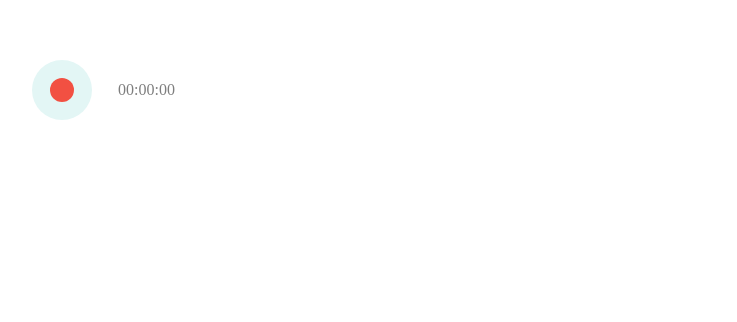
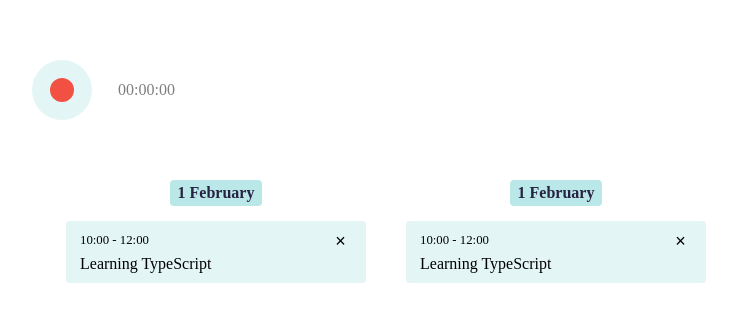
Before and after one commit to marcioc0sta/tasksts, a React (Create React App) app: page / in a window 1280 px wide. Shown: the top 322 px of the page, without its empty margins (531-1268 px from the left). Built offline with nearby package versions, Linux system fonts and the light colour scheme.

Commit message:
feat: raw calendar component

```diff
--- a/src/App.tsx
+++ b/src/App.tsx
@@ -1,11 +1,13 @@
 import React, { ReactElement } from 'react'
 
+import Calendar from 'components/Calendar'
 import Recorder from 'components/Recorder'
 
 function App(): ReactElement {
   return (
     <div className='App'>
       <Recorder />
+      <Calendar />
     </div>
   )
 }
--- /dev/null
+++ b/src/components/Calendar/calendar.css
@@ -0,0 +1,62 @@
+.calendar {
+    display: flex;
+    flex-direction: row-reverse;
+    margin: 0 15px;
+    padding: 20px 0;
+    overflow-x: auto;
+}
+
+.calendar-day {
+    flex: 0 0 300px;
+    padding: 0 20px;
+}
+
+.calendar-day-label {
+    font-size: 16px;
+    margin: 0 0 15px;
+    text-align: center;
+}
+
+.calendar-day-label span {
+    background: #bae8e8;
+    border-radius: 4px;
+    color: #272343;
+    display: inline-block;
+    font-weight: bold;
+    padding: 4px 8px;
+}
+
+.calendar-event {
+    align-items: flex-start;
+    background: #e3f6f5;
+    border-radius: 4px;
+    display: flex;
+    justify-content: space-between;
+    flex-wrap: wrap;
+    margin: 0 0 10px;
+    padding: 8px 14px;
+}
+
+.calendar-event-info {
+    flex-grow: 1;
+    flex-basis: 82%;
+    line-height: 23px;
+}
+
+.calendar-event-time {
+    font-size: 0.8em;
+}
+
+.calendar-event-delete-button {
+    appearance: none;
+    background: none;
+    border: 0;
+    cursor: pointer;
+    flex-shrink: 0;
+    height: 23px;
+    font-size: 18px;
+    line-height: 20px;
+    margin: 0 0 0 10px;
+    padding: 0;
+    width: 23px;
+}
--- /dev/null
+++ b/src/components/Calendar/index.tsx
@@ -0,0 +1,39 @@
+import React, { ReactElement } from 'react'
+import './calendar.css'
+
+const Calendar = (): ReactElement => {
+  return (
+    <div className='calendar'>
+      <div className='calendar-day'>
+        <div className='calendar-day-label'>
+          <span>1 February</span>
+        </div>
+        <div className='calendar-events'>
+          <div className='calendar-event'>
+            <div className='calendar-event-info'>
+              <div className='calendar-event-time'>10:00 - 12:00</div>
+              <div className='calendar-event-title'>Learning TypeScript</div>
+            </div>
+            <button className='calendar-event-delete-button'>&times;</button>
+          </div>
+        </div>
+      </div>
+      <div className='calendar-day'>
+        <div className='calendar-day-label'>
+          <span>1 February</span>
+        </div>
+        <div className='calendar-events'>
+          <div className='calendar-event'>
+            <div className='calendar-event-info'>
+              <div className='calendar-event-time'>10:00 - 12:00</div>
+              <div className='calendar-event-title'>Learning TypeScript</div>
+            </div>
+            <button className='calendar-event-delete-button'>&times;</button>
+          </div>
+        </div>
+      </div>
+    </div>
+  )
+}
+
+export default Calendar
```
